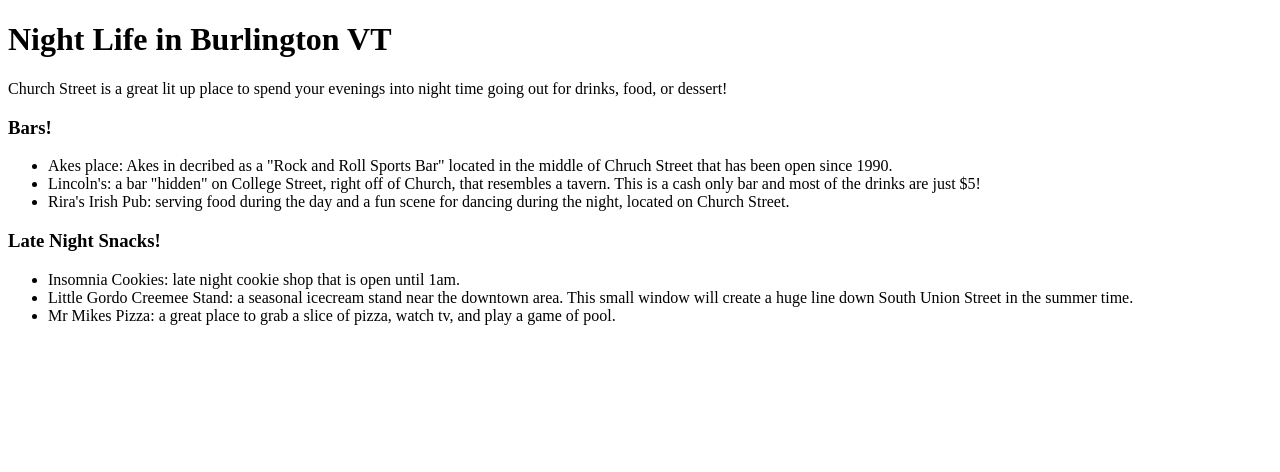
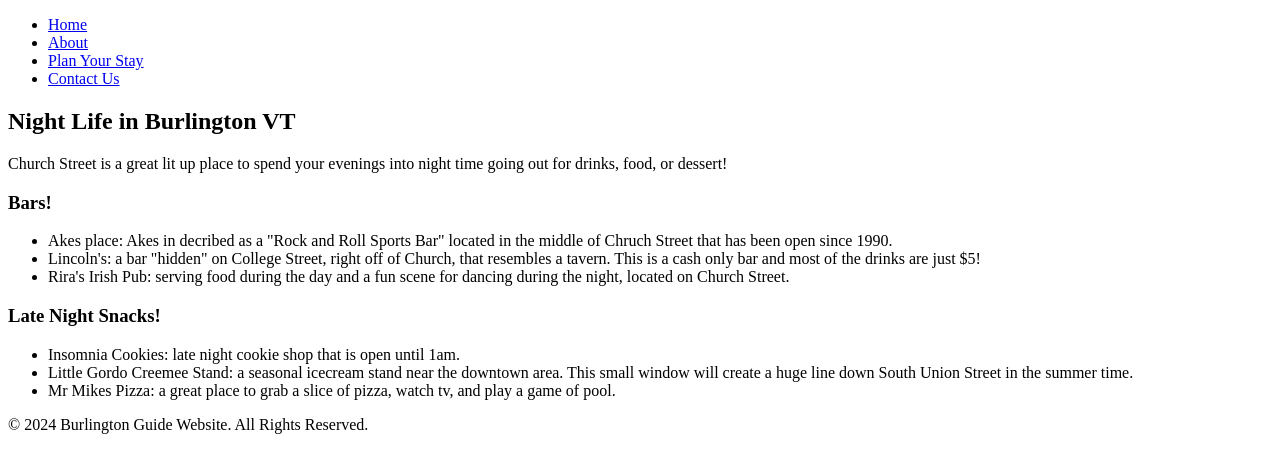
Before and after one commit to allie247/Web-Dev-Final-Project, a plain HTML site: page nightlife.html in a window 1280 px wide. Drawn offline with Linux system fonts and the light colour scheme.

Commit message:
nightlife push

```diff
--- a/nightlife.html
+++ b/nightlife.html
@@ -1,5 +1,28 @@
 <!DOCTYPE html>
+<html lang="en">
+<head>
+    <meta charset="UTF-8">
+    <meta name="viewport" content="width=device-width, initial-scale=1.0">
+    <meta http-equiv="X-UA-Compatible" content="ie=edge">
+    <title>Burlington Guide Home</title>
+    <link rel="stylesheet" href="css/index.css">
+</head>
+<body>
+
+    <!-- Navigation Bar -->
+    <nav>
+        <ul>
+            <li><a href="home.html">Home</a></li>
+            <li><a href="about.html">About</a></li>
+            <li><a href="plan_stay.html">Plan Your Stay</a></li>
+            <li><a href="form.html">Contact Us</a></li>
+        </ul>
+    </nav>
+
+    <!-- Nightlife Section -->
+    <section class="nightlife">
         <h1>Night Life in Burlington VT</h1>
+    </section>
     <p>Church Street is a great lit up place to spend your evenings into night time going out for drinks, food, or dessert!<p>
     <!---<img src="images/night.jpg" alt="church street at night">-->
     <h3>Bars!</h3>
@@ -15,4 +38,10 @@
         <li>Little Gordo Creemee Stand: a seasonal icecream stand near the downtown area. This small window will create a huge line down South Union Street in the summer time. </li>
         <li>Mr Mikes Pizza: a great place to grab a slice of pizza, watch tv, and play a game of pool. </li>
 </ul>
+<!-- Footer -->
+<footer>
+    <p>© 2024 Burlington Guide Website. All Rights Reserved.</p>
+</footer>
+
+</body>
 </html>
```
Lines whose indentation alone changed are shown as unchanged.
